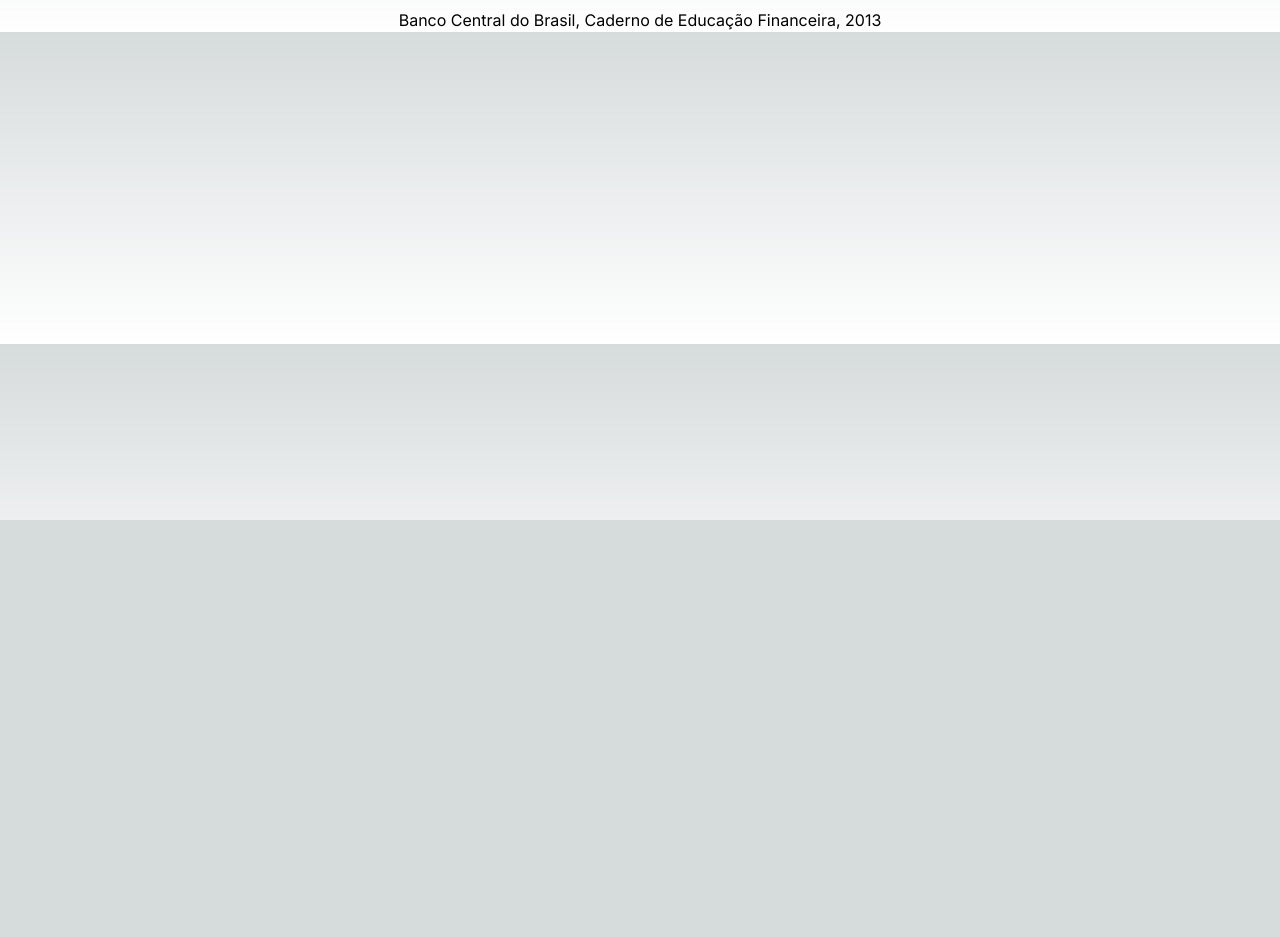
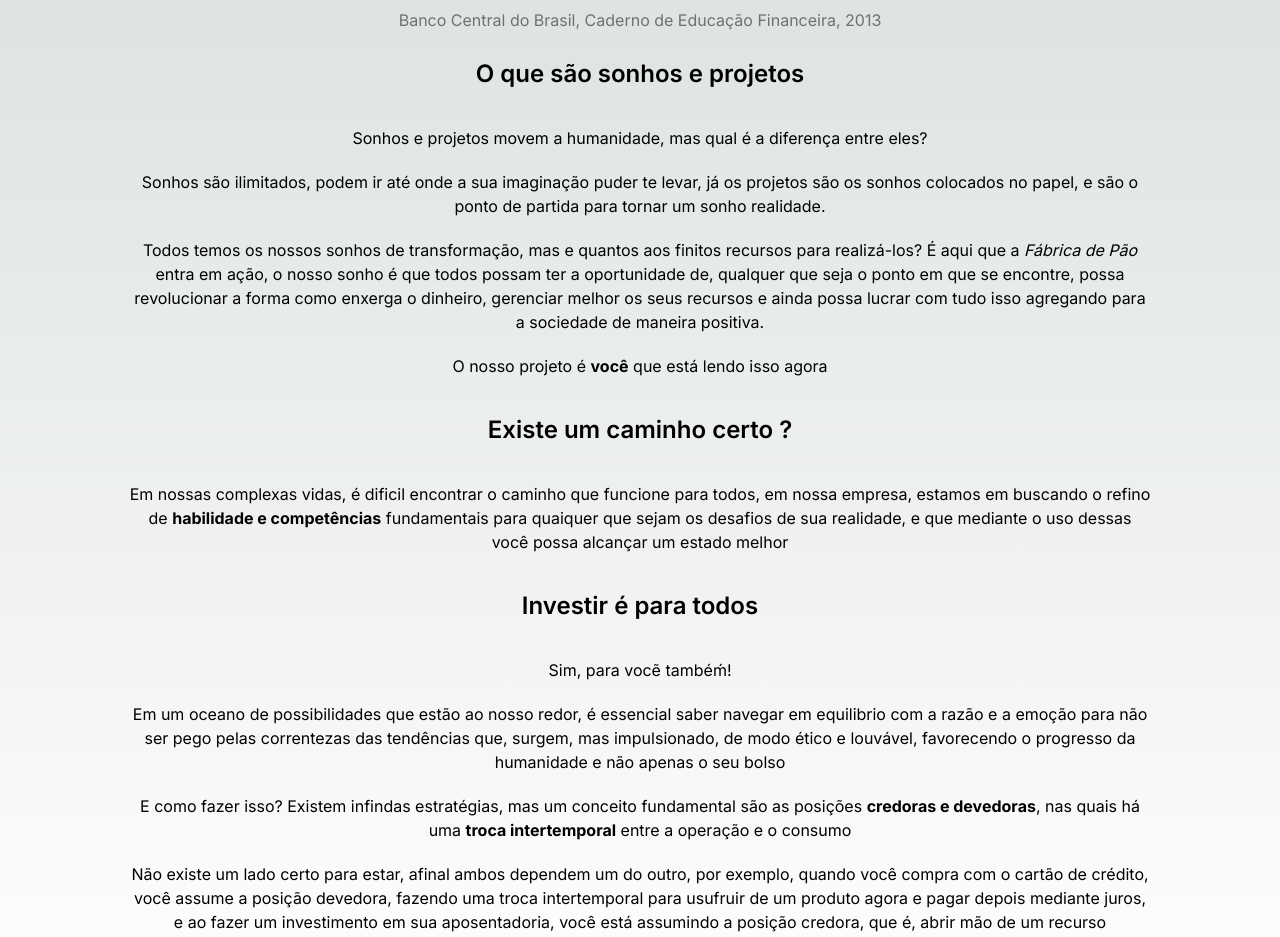
Before and after one commit to JoaoVCMiranda/fabrica-de-pao, a Next.js app: page /empreenda in a window 1280 px wide. Shown: the part 280-1217 px from the top of the page. Before the commit the page ends 800 px from the top, so only its background shows below. Built offline with nearby package versions, Linux system fonts and the light colour scheme.

Commit message:
Update Empreendaw

```diff
--- /dev/null
+++ b/app/components/footer.tsx
@@ -0,0 +1,13 @@
+from import Image
+
+const Footer({}) =>{
+	return(
+		<div className="">
+
+			<p>Feito com <3 em</p>
+
+		</div>
+	);
+};
+
+export default Footer;
--- a/app/empreenda/page.tsx
+++ b/app/empreenda/page.tsx
@@ -4,8 +4,22 @@ export default function Page(){
 		<Section title="Empreenda!">
 		<div>
 			<p>"Todo cidadão pode desenvolver habilidades para melhorar sua qualidade de vida e a de seus familiares, a partir de atitudes comportamentais e de conhecimentos básicos sobre gestão de finanças pessoais aplicadas no seu dia a dia"</p>
-			<span>Banco Central do Brasil, Caderno de Educação Financeira, 2013</span>
+			<span className="opacity-[50%]">Banco Central do Brasil, Caderno de Educação Financeira, 2013</span>
 		</div>
+
+		<h2>O que são sonhos e projetos</h2>
+		<p>Sonhos e projetos movem a humanidade, mas qual é a diferença entre eles? </p>
+		<p>Sonhos são ilimitados, podem ir até onde a sua imaginação puder te levar, já os projetos são os sonhos colocados no papel, e são o ponto de partida para tornar um sonho realidade.</p>
+		<p>Todos temos os nossos sonhos de transformação, mas e quantos aos finitos recursos para realizá-los? É aqui que a <i>Fábrica de Pão</i> entra em ação, o nosso sonho é que todos possam ter a oportunidade de, qualquer que seja o ponto em que se encontre, possa revolucionar a forma como enxerga o dinheiro, gerenciar melhor os seus recursos e ainda possa lucrar com tudo isso agregando para a sociedade de maneira positiva.</p>
+		<p>O nosso projeto é <b>você</b> que está lendo isso agora</p>
+		<h2>Existe um caminho certo ?</h2>
+		<p>Em nossas complexas vidas, é dificil encontrar o caminho que funcione para todos, em nossa empresa, estamos em buscando o refino de <b>habilidade e competências</b> fundamentais para quaiquer que sejam os desafios de sua realidade, e que mediante o uso dessas você possa alcançar um estado melhor </p>
+		<h2>Investir é para todos</h2>
+		<p>Sim, para vocẽ tambéḿ!</p>
+		<p>Em um oceano de possibilidades que estão ao nosso redor, é essencial saber navegar em equilibrio com a razão e a emoção para não ser pego pelas correntezas das tendências que, surgem, mas impulsionado, de modo ético e louvável, favorecendo o progresso da humanidade e não apenas o seu bolso</p>
+		<p>E como fazer isso? Existem infindas estratégias, mas um conceito fundamental são as posições <b>credoras e devedoras</b>, nas quais há uma <b>troca intertemporal</b> entre a operação e o consumo</p>
+		<p>Não existe um lado certo para estar, afinal ambos dependem um do outro, por exemplo, quando você compra com o cartão de crédito, você assume a posição devedora, fazendo uma troca intertemporal para usufruir de um produto agora e pagar depois mediante juros, e ao fazer um investimento em sua aposentadoria, você está assumindo a posição credora, que é, abrir mão de um recurso corrente(dinheiro) em troca que algum benefício no futuro(troca intertemporal)</p>
+		<p>Haverão momentos para você assumir ambas dessas posturas, mas o importante é organizar o seu orçamento pessoal e familiar de modo que esse se torne (ou tenta a se tornar) <i>superavitário</i>. Que é o contrário de um orçamento <i>deficitário</i>(estar no vermelho)</p>
 
 		</Section>
 	);
--- a/app/page.tsx
+++ b/app/page.tsx
@@ -4,7 +4,6 @@ import Link from 'next/link'
 export default function Home() {
   return (
     <main className="flex min-h-screen flex-col items-center justify-between p-24">
-		<h1>Hello World!</h1>
     		<div className="z-10 max-w-5xl w-full items-center justify-between font-mono text-sm lg:flex">
 		<Link href="/sobre"><h1 className="items-center justify-between font-semibold">Quem nós somos?</h1></Link>
 		<p className="max-w-[60%] text-sm">Somos entusiastas do aprendizado, e visando democratizar o acesso do pensamento empreendedor, criamos a fábrica de pão com o objetivo de atacar essa pauta em conjunto com os ODS(Objetivos de Desenvolvimento Sustentável) da ONU(Organização das Nações Unidas)</p>
--- a/app/sobre/page.tsx
+++ b/app/sobre/page.tsx
@@ -1,10 +1,16 @@
 import Section from "../section"
+import Image from "next/image"
+import nostudo from "../../public/nos.jpeg"
+
 export default function Page(){
 	return(
 		<Section
 		title="Quem nós somos ?"
 		descr="Somos entusiatas do aprendizado, e visando democratizar o acesso do pensamento empreendedor, criamos a fábrica de pão com o objetivo de atacar essa pauta em conjunto com os ODS da ONU"
 		>
+		<Image src={nostudo}
+			className= "max-w-[80%] m-[5%] flex justify-center"
+		/>
 		</Section>
 	);
 }
```
Also changed, not shown: public/nos.jpeg (added).
